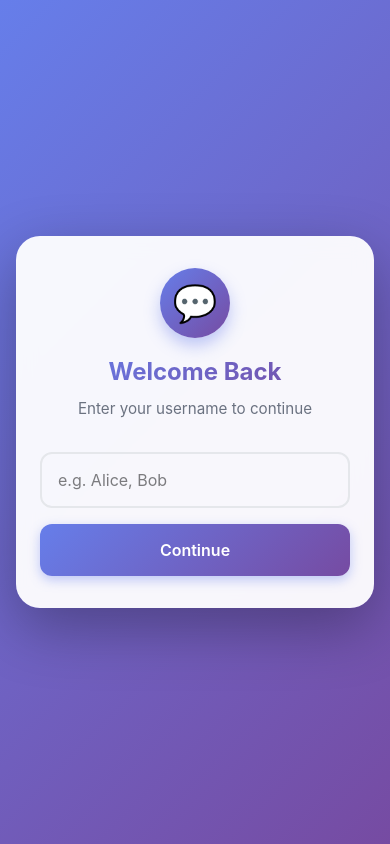
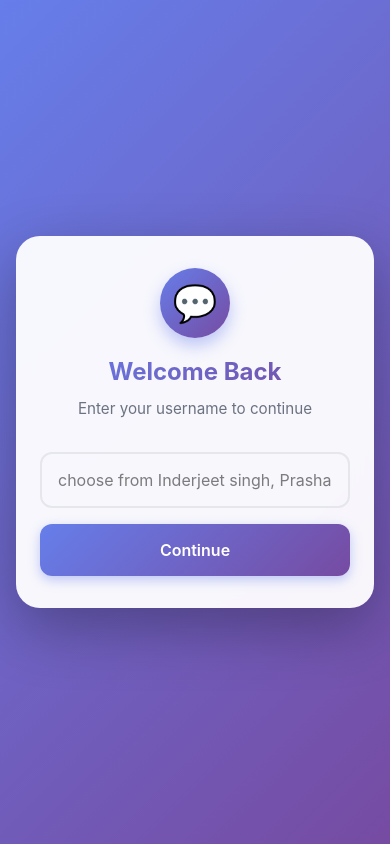
Before and after one commit to Thunderer27121/Chatapp, a React app: page / in a window 390 px wide. Built offline with nearby package versions, Linux system fonts and the light colour scheme; the HTML template or start-up script is replaced by a standard one; what @instantdb/react would draw is missing.

Commit message:
responsiveness provided

```diff
--- a/src/App.jsx
+++ b/src/App.jsx
@@ -134,7 +134,7 @@ function App() {
                 handleSaveName();
               }
             }}
-            placeholder="e.g. Alice, Bob"
+            placeholder="choose from Inderjeet singh, Prashant, Shubham or Yamank only"
             style={{
               width: "100%",
               padding: "0.875rem 1rem",
```
